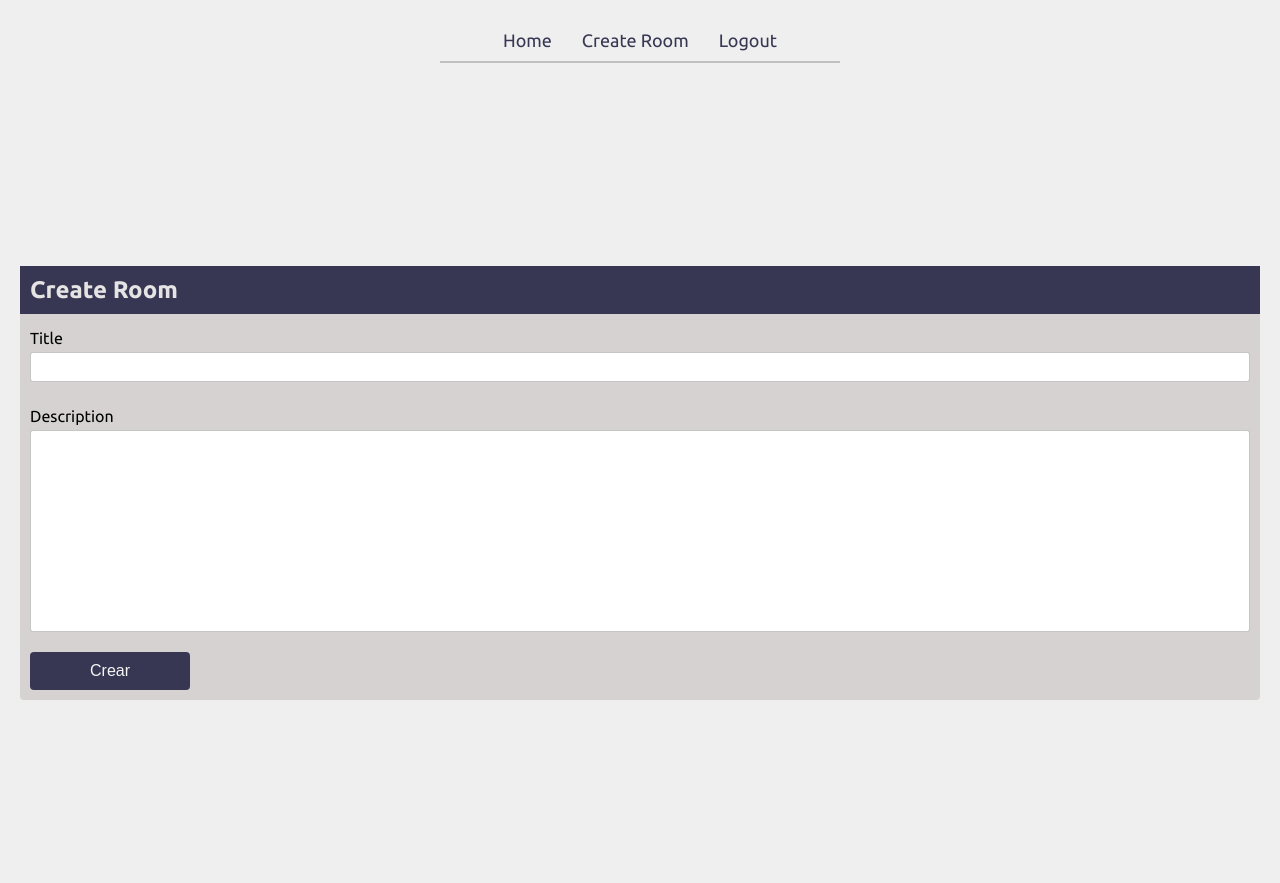
After one commit to Sentineldev/WorkStation, a Flask app: template templates/user/create_room.html in a window 1280 px wide. The commit adds this page. Run offline with Flask 3, Linux system fonts and the light colour scheme; the template is opened without the code that fills it, so the values that code supplies are empty; parts of the project's set-up code (start-up, migrations or seed data) failed here and were passed over.

Commit message:
Added home and create room functions

```diff
--- a/app.py
+++ b/app.py
@@ -12,7 +12,7 @@ from flask_login import  login_required
 from database import database
 import login_manager
 
-from routes import Auth
+from routes import Auth,User
 
 
 
@@ -42,24 +42,15 @@ def create_app():
 
 
     app.register_blueprint(Auth.bp)
+    app.register_blueprint(User.bp)
 
 
     @app.route("/",methods=['GET',"POST"])
     def index():
-
-
         return redirect(url_for('auth.login'))
 
 
-    """
-    TESTING login_required decorator.
 
-    """
-
-    @app.route("/home",methods=['GET'])
-    @login_required
-    def home():
-        return render_template("home/home.html")
 
 
     return app
--- /dev/null
+++ b/static/CSS/create_room.css
@@ -0,0 +1,30 @@
+#form{
+    width: 45%;
+    background-color: rgb(214, 210, 210);
+    border-radius: 0.4rem;
+}
+
+.header-container{
+    padding: 1rem;
+}
+.input-container,.button-container{
+    padding: 1rem;
+}
+
+
+.button-container button{
+    padding: 1rem 6rem;
+}
+.flash-message-container{
+    margin: 1rem;
+}
+textarea{
+    resize: none;
+}
+@media(max-width:1400px){
+
+    #form{
+        width: 100%;
+    }
+
+}
--- /dev/null
+++ b/static/CSS/navbar.css
@@ -0,0 +1,20 @@
+
+
+.nav-list{
+    list-style: none;
+    display: flex;
+    gap: 30px;
+    justify-content: center;
+    width: 400px;
+    padding: 1rem;
+    margin: 2rem auto;
+    border-bottom: 2px solid #aaaa;
+}
+.nav-link{
+    font-size: 1.8rem;
+    text-decoration: none;
+    color: rgb(55, 55, 83);
+}
+.nav-link:hover{
+    text-decoration: underline;
+}
--- a/templates/base.html
+++ b/templates/base.html
@@ -6,6 +6,7 @@
     <meta name="viewport" content="width=device-width, initial-scale=1.0">
     <title>WorkStation</title>
     <link rel="stylesheet" href="{{url_for('static',filename='CSS/style.css')}}">
+    <link rel="stylesheet" href="{{url_for('static',filename='CSS/navbar.css')}}">
     {% block head %}
     {% endblock %}
 
--- /dev/null
+++ b/templates/user/create_room.html
@@ -0,0 +1,71 @@
+{% extends 'base.html' %}
+
+{% block head %}
+<title>Create Room</title>
+<link rel="stylesheet" href="{{url_for('static',filename='CSS/auth.css')}}">
+<link rel="stylesheet" href="{{url_for('static',filename='CSS/create_room.css')}}">
+{% endblock %}
+
+
+
+{% block content %}
+
+<nav class="navbar">
+    <ul class="nav-list">
+        <li class="nav-list-item">
+            <a href="{{url_for('user.home')}}" class="nav-link">Home</a>
+        </li>
+        <li class="nav-list-item">
+            <a href="{{url_for('user.create_room')}}" class="nav-link">Create Room</a>
+        </li>
+        <li class="nav-list-item">
+            <a href="{{url_for('auth.logout')}}" class="nav-link">Logout</a>
+        </li>
+
+
+    </ul>
+</nav>
+<div id="form-container">
+    <form id="form" action="/user/create_room" method="POST">
+
+        <div class="header-container">
+            <h1 class="title-h1">Create Room</h1>
+        </div>
+
+
+        <div class="input-container">
+            <label for="room_title" class="input-label">Title</label>
+            <input name="room_title" id="room_title" type="text" class="input-entry">
+        </div>
+
+        <div class="input-container">
+            <label for="room_title" class="input-label">Description</label>
+            <textarea class="input-entry" name="room_description" id="room_description" cols="30" rows="10"></textarea>
+        </div>
+
+
+        <div class="button-container">
+            <button class="button" type="submit">Crear</button>
+        </div>
+
+
+
+        {% with messages = get_flashed_messages() %}
+        {% if messages %}
+            {% for message in messages %}
+            <div class="flash-message-container">
+                <p class="flash-message">{{message}}</p>
+            </div>
+            {% endfor %}
+        {% endif %}
+        {% endwith %}
+
+    </form>
+</div>
+
+{% endblock %}
+
+
+
+{% block script %}
+{% endblock %}
```
Also changed, not shown: models/models.py (+5 -5 lines), routes/Auth.py (+5 -3 lines), routes/User.py (added, +79 -0 lines), static/CSS/home.css (added, +50 -0 lines), templates/home/home.html (deleted, +0 -16 lines), templates/user/home.html (added, +48 -0 lines).
